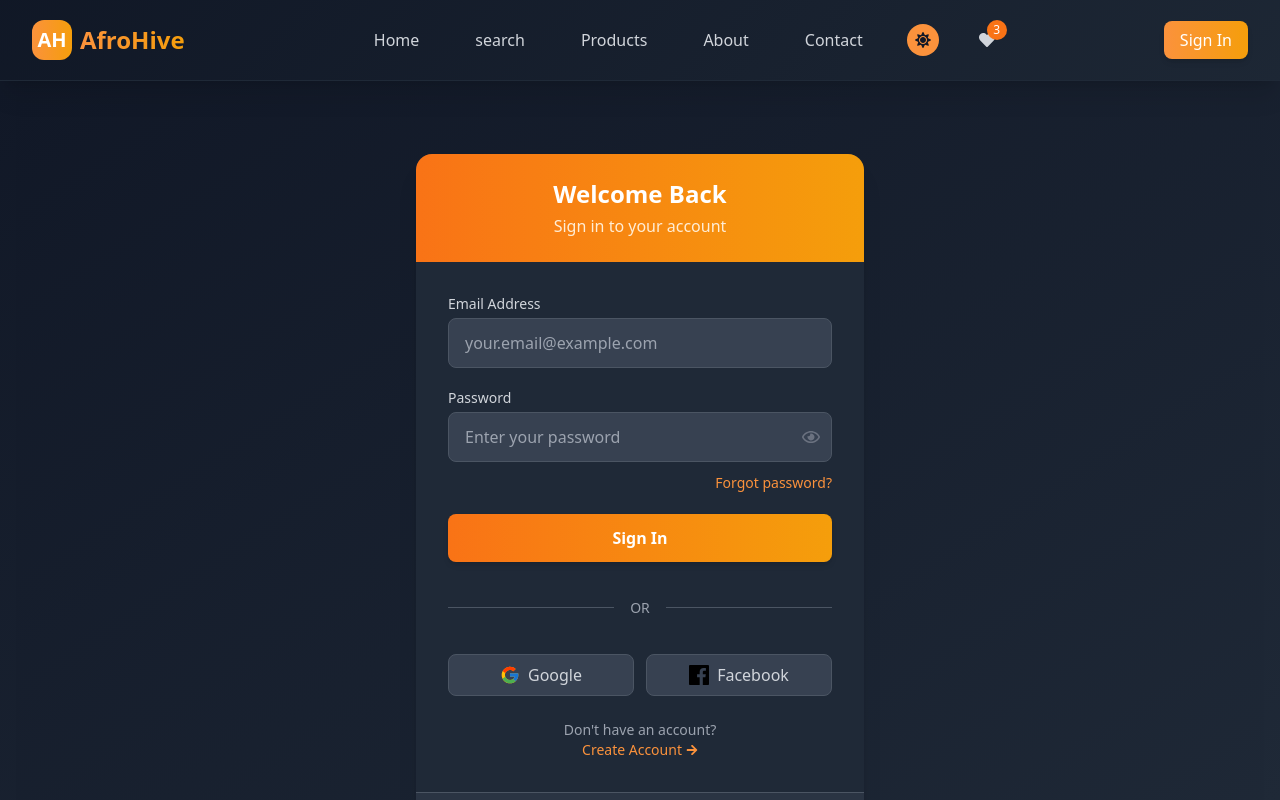
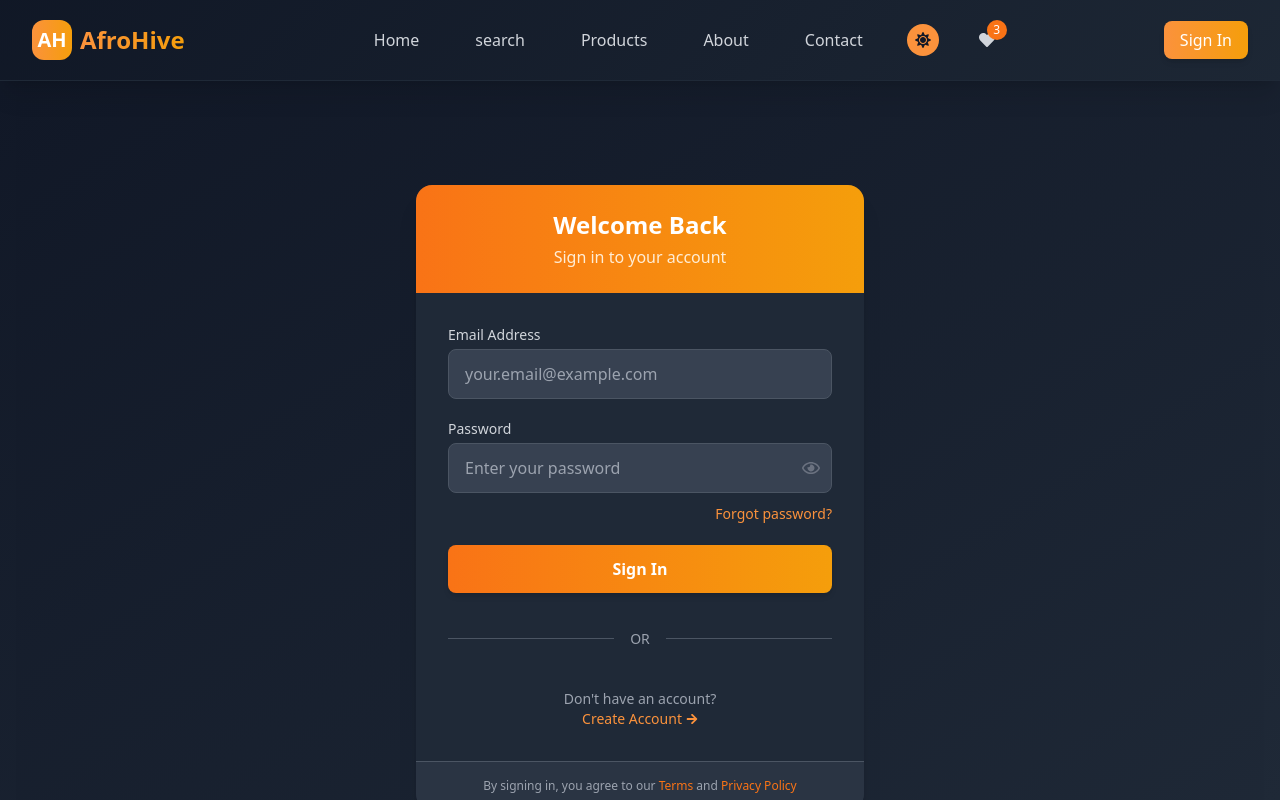
Before and after one commit to yodahe-dev/ecommerce, a React (Vite) app in the folder frontend/: page /login in a window 1280 px wide. Built offline with nearby package versions, Linux system fonts and the light colour scheme.

Commit message:
commit 10

```diff
--- a/frontend/src/pages/Login.jsx
+++ b/frontend/src/pages/Login.jsx
@@ -226,29 +226,7 @@ function Login({ onLogin }) {
                 <div className="flex-grow border-t border-gray-300 dark:border-gray-600"></div>
               </div>
 
-              <div className="grid grid-cols-2 gap-3">
-                <button
-                  type="button"
-                  className="py-2 px-4 flex items-center justify-center rounded-lg border border-gray-300 hover:border-gray-400 bg-white text-gray-700 hover:bg-gray-50 transition dark:bg-gray-700 dark:border-gray-600 dark:text-gray-300 dark:hover:bg-gray-600"
-                >
-                  <svg className="w-5 h-5 mr-2" xmlns="http://www.w3.org/2000/svg" viewBox="0 0 48 48" width="24px" height="24px">
-                    <path fill="#FFC107" d="M43.611,20.083H42V20H24v8h11.303c-1.649,4.657-6.08,8-11.303,8c-6.627,0-12-5.373-12-12c0-6.627,5.373-12,12-12c3.059,0,5.842,1.154,7.961,3.039l5.657-5.657C34.046,6.053,29.268,4,24,4C12.955,4,4,12.955,4,24s8.955,20,20,20s20-8.955,20-20C44,22.659,43.862,21.35,43.611,20.083z"/>
-                    <path fill="#FF3D00" d="M6.306,14.691l6.571,4.819C14.655,15.108,18.961,12,24,12c3.059,0,5.842,1.154,7.961,3.039l5.657-5.657C34.046,6.053,29.268,4,24,4C16.318,4,9.656,8.337,6.306,14.691z"/>
-                    <path fill="#4CAF50" d="M24,44c5.166,0,9.86-1.977,13.409-5.192l-6.19-5.238C29.211,35.091,26.715,36,24,36c-5.202,0-9.619-3.317-11.283-7.946l-6.522,5.025C9.505,39.556,16.227,44,24,44z"/>
-                    <path fill="#1976D2" d="M43.611,20.083H42V20H24v8h11.303c-0.792,2.237-2.231,4.166-4.087,5.571c0.001-0.001,0.002-0.001,0.003-0.002l6.19,5.238C36.971,39.205,44,34,44,24C44,22.659,43.862,21.35,43.611,20.083z"/>
-                  </svg>
-                  Google
-                </button>
-                <button
-                  type="button"
-                  className="py-2 px-4 flex items-center justify-center rounded-lg border border-gray-300 hover:border-gray-400 bg-white text-gray-700 hover:bg-gray-50 transition dark:bg-gray-700 dark:border-gray-600 dark:text-gray-300 dark:hover:bg-gray-600"
-                >
-                  <svg className="w-5 h-5 mr-2" xmlns="http://www.w3.org/2000/svg" viewBox="0 0 24 24" width="24px" height="24px">
-                    <path d="M22.675 0H1.325C.593 0 0 .593 0 1.325v21.351C0 23.407.593 24 1.325 24H12.82v-9.294H9.692v-3.622h3.128V8.413c0-3.1 1.893-4.788 4.659-4.788 1.325 0 2.463.099 2.795.143v3.24l-1.918.001c-1.504 0-1.795.715-1.795 1.763v2.313h3.587l-.467 3.622h-3.12V24h6.116c.73 0 1.323-.593 1.323-1.325V1.325C24 .593 23.407 0 22.675 0z"/>
-                  </svg>
-                  Facebook
-                </button>
-              </div>
+
             </form>
 
             <div className="mt-6 text-center">
```
